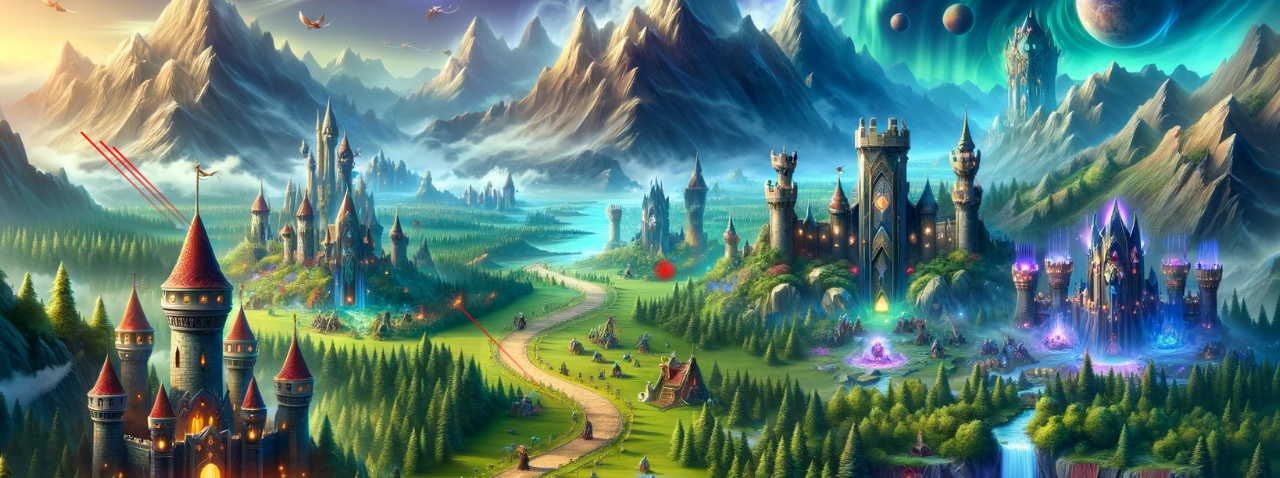
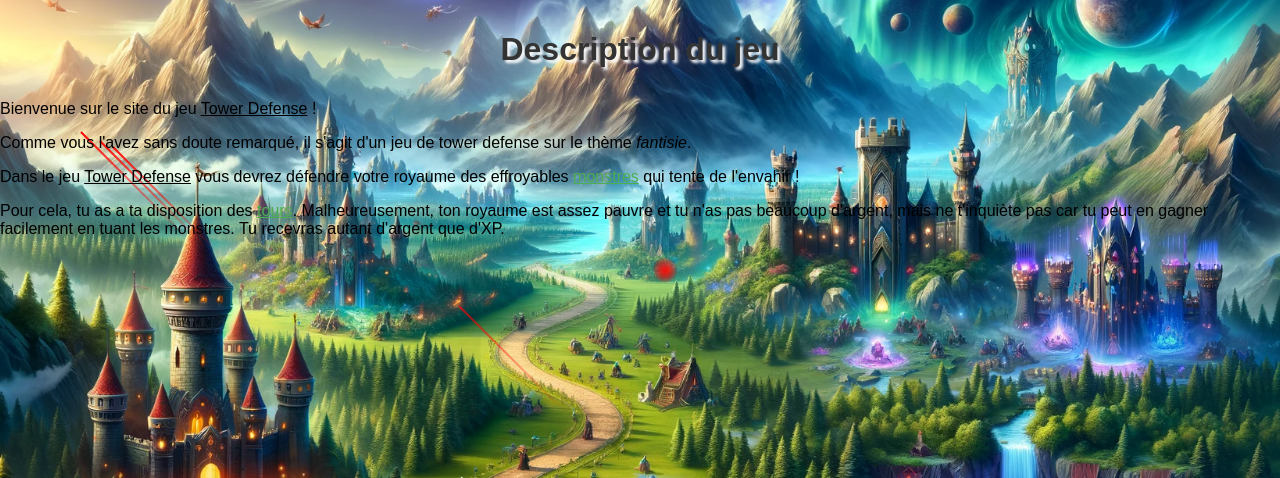
Before and after one commit to BINKSb1aCKt0rCH/SaeDevWeb, a PHP site: page /index.php?module=accueil&action=accueil in a window 1280 px wide. Shown: the part 105-583 px from the top of the page. Run offline with PHP 8.4, Linux system fonts and the light colour scheme.

Commit message:
ajout accueil

```diff
--- a/index.php
+++ b/index.php
@@ -3,10 +3,11 @@ session_start();
 require_once 'modules/mod_connexion/mod_connexion.php';
 require_once 'modules/mod_tours/mod_tours.php';
 require_once 'modules/mod_monstres/mod_monstres.php';
-require_once 'Connexion.php';
+require_once 'connexion.php';
 require_once 'composants/CompMenu.php';
 require_once 'modules/mod_classement/classement_mod.php';
 require_once 'modules/mod_profil/mod_profil.php';
+require_once 'modules/mod_accueil/mod_accueil.php';
 
 Connexion::initConnexion();
 
@@ -35,6 +36,9 @@ if (isset($_GET['module'])) {
         case 'profil':
             $mod = new ModProfil();
             break;
+        case 'accueil':
+            $mod = new ModuleAccueil();
+            break;
         }
 
     }
--- /dev/null
+++ b/modules/mod_accueil/cont_accueil.php
@@ -0,0 +1,35 @@
+<?php
+require_once 'modules/mod_accueil/modele_accueil.php';
+require_once 'modules/mod_accueil/vue_acceuil.php';
+
+class ControleurAccueil{
+    private $vue;
+    private $action;
+
+    public function __construct(){
+        $this->vue = new VueAccueil();
+        $this->action =isset($_GET['action']) ? $_GET['action'] : '';
+    }
+
+    public function affiche(){
+        return $this->vue->bienvenue();
+    }
+
+    public function exec(){
+        switch($this->action){
+            case'accueil' :
+                $this->affiche();
+        }
+    }
+
+
+    public function getAffichage(){
+        return $this->vue->getAffichage();
+    }
+
+
+}
+
+
+
+?>
--- /dev/null
+++ b/modules/mod_accueil/mod_accueil.php
@@ -0,0 +1,23 @@
+<?php
+require_once 'modules/mod_accueil/cont_accueil.php';
+
+class ModuleAccueil {
+
+    private $controleur;
+
+    public function __construct(){
+        $this->controleur = new ControleurAccueil();
+        $this->controleur->exec();
+    }
+
+
+
+    public function getAffichage(){
+        $affichage = $this->controleur->getAffichage();
+        return $affichage;
+    }
+
+}
+
+
+?>
--- /dev/null
+++ b/modules/mod_accueil/modele_accueil.php
@@ -0,0 +1,8 @@
+<?php
+require_once 'connexion.php';
+
+class ModeleAccueil extends Connexion{
+
+}
+
+?>
--- /dev/null
+++ b/modules/mod_accueil/vue_acceuil.php
@@ -0,0 +1,33 @@
+<?php
+require_once 'vue_generique.php';
+
+class VueAccueil extends VueGenerique{
+
+    public function bienvenue(){
+    echo '
+    <head>
+        <link rel="stylesheet" href="styleAccueil.css">
+    </head>
+    <body>
+        <h1>Description du jeu</h1>
+    <div>
+        <p>Bienvenue sur le site du jeu <u>Tower Defense</u> !</p>
+
+            Comme vous l\'avez sans doute remarqué, il s\'agit d\'un jeu de tower defense sur le thème <em>fantisie</em>.
+        </p>
+        <p>
+            Dans le jeu <u>Tower Defense</u> vous devrez défendre votre royaume des effroyables <a href="index.php?module=monstres&action=monstres">monstres</a> qui tente de l\'envahir !
+        </p>
+        <p>
+            Pour cela, tu as a ta disposition des <a href="index.php?module=tours&action=tours">tours</a>. Malheureusement, ton royaume est assez pauvre et tu n\'as pas beaucoup d\'argent,
+            mais ne t\'inquiète pas car tu peut en gagner facilement en tuant les monstres. Tu recevras autant d\'argent que d\'XP.
+        </p>
+
+    </div>
+    </body>
+     ';
+
+    }
+}
+
+?>
--- a/modules/mod_connexion/cont_connexion.php
+++ b/modules/mod_connexion/cont_connexion.php
@@ -1,7 +1,7 @@
 <?php
 require_once 'modele_connexion.php';
 require_once 'vue_connexion.php';
-require_once 'modele_connexion.php';
+
 
 
 class ContConnexion {
--- a/modules/mod_monstres/modele_monstres.php
+++ b/modules/mod_monstres/modele_monstres.php
@@ -1,5 +1,5 @@
 <?php
-require_once 'Connexion.php';
+require_once 'connexion.php';
 
 class ModeleMonstres extends Connexion{
 
--- a/modules/mod_tours/modele_tours.php
+++ b/modules/mod_tours/modele_tours.php
@@ -1,5 +1,5 @@
 <?php
-require_once 'Connexion.php';
+require_once 'connexion.php';
 
 class ModeleTours extends Connexion{
 
--- /dev/null
+++ b/styleAccueil.css
@@ -0,0 +1,19 @@
+body {
+    font-family: Arial, sans-serif;
+    margin: 0;
+    display: flex;
+    flex-direction: column;
+    background-image: url('images/imageSite.png');
+    background-size: cover;
+    background-repeat: no-repeat;
+    background-attachment: fixed;
+    background-position: center top;
+    min-height: 100vh;
+}
+
+h1 {
+    text-align: center;
+    color: #333;
+    text-shadow: 3px 3px 3px white;
+    padding: 10px;
+}
--- a/template.php
+++ b/template.php
@@ -43,7 +43,7 @@
 
     <header>
         <div style="text-align: left;">
-            <a href="index.php">
+            <a href="index.php?module=accueil&action=accueil">
                 <div class="logo"></div>
             </a>
         </div>
@@ -58,6 +58,7 @@
         ?>
     </header>
 
+
     <main>
         <?php echo ''.$contenuModule; ?>
     </main>
```
